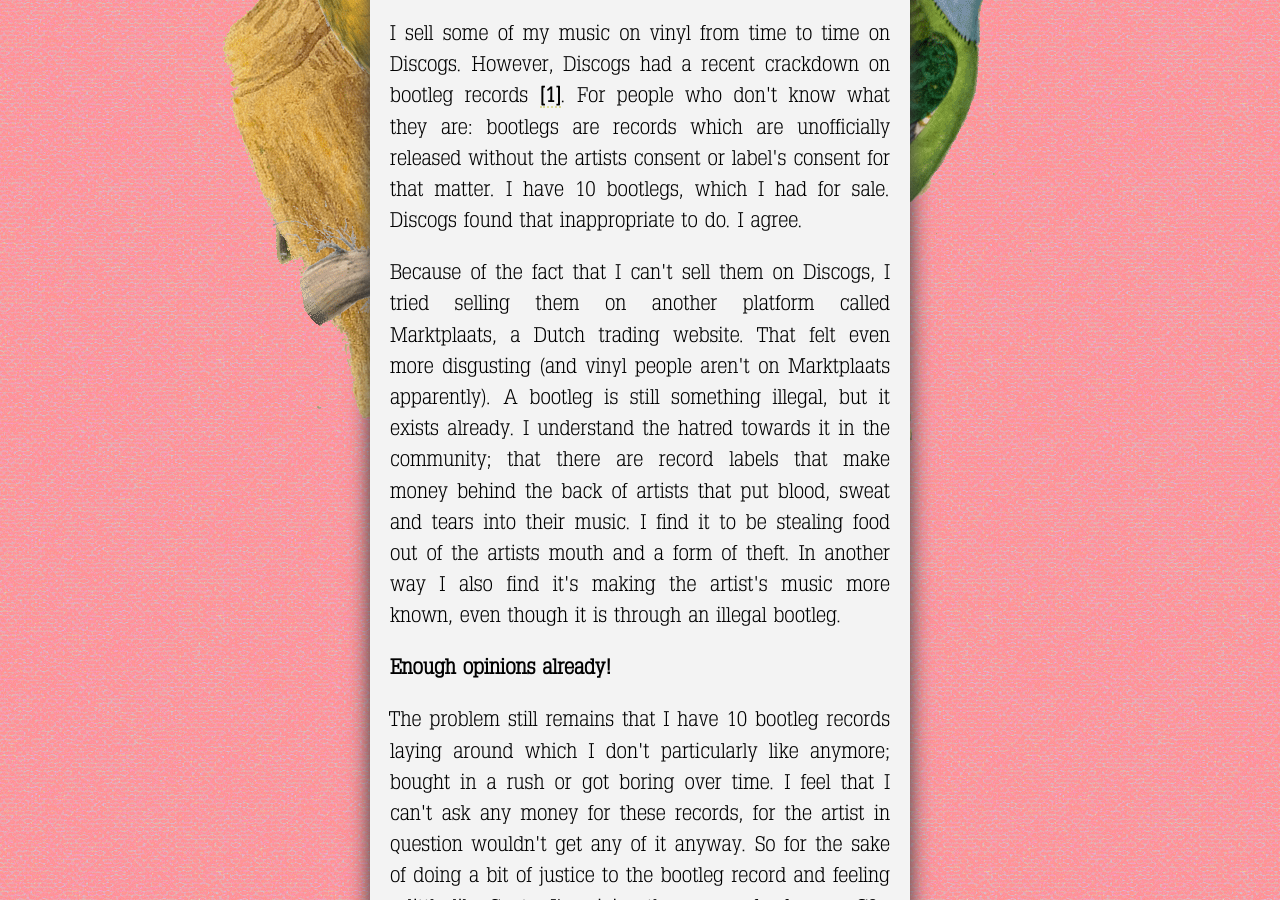
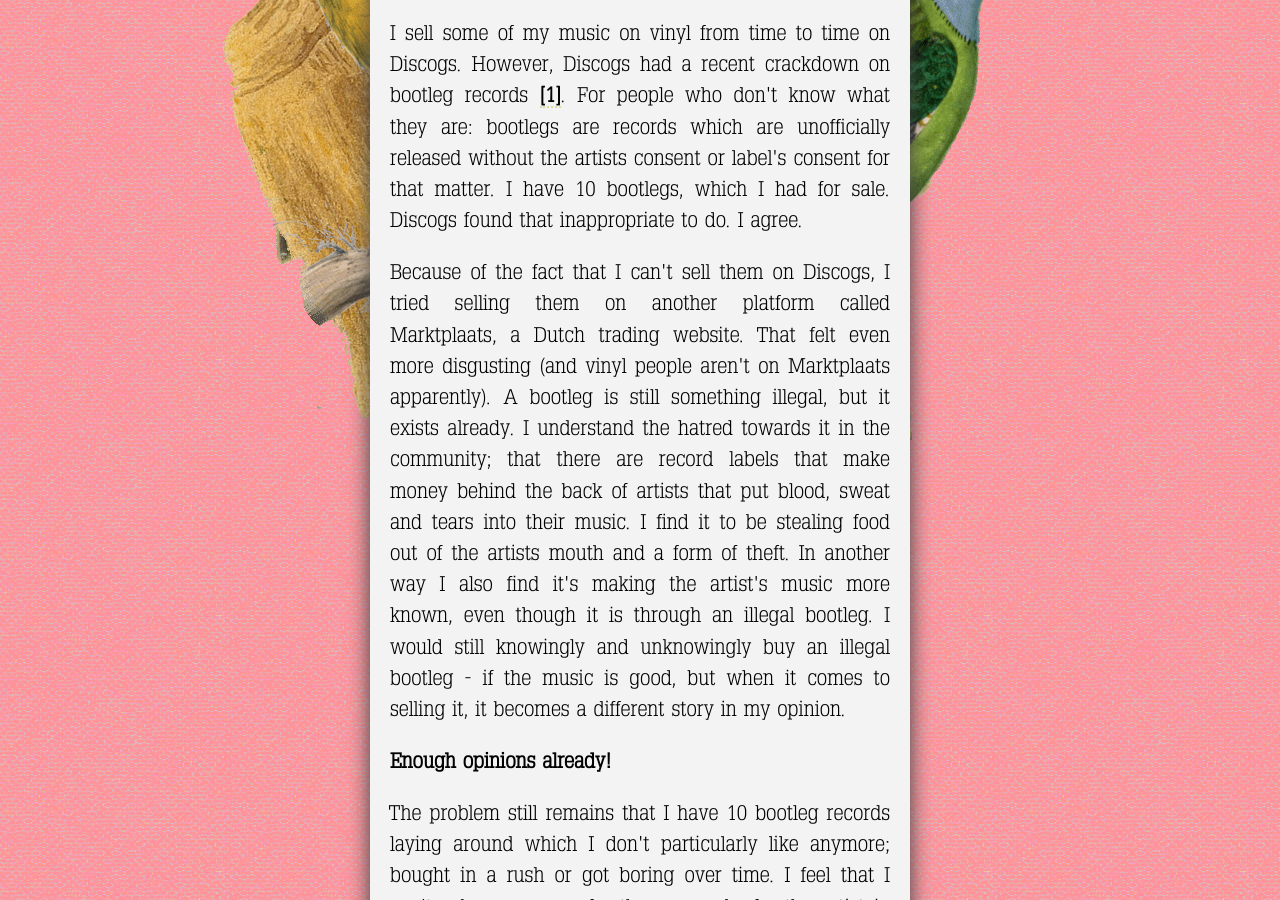
Before and after one commit to grdw/lorikeet, a Jekyll site: the page built from _posts/2017-12-10-free-bootlegs.md, in a window 1280 px wide and 900 px high, scrolled down 671 px. Built offline with Jekyll 4.4.1, drawn with Linux system fonts in a browser that asks for light colours.

Commit message:
Add a line about buying bootlegs

```diff
--- a/_posts/2017-12-10-free-bootlegs.md
+++ b/_posts/2017-12-10-free-bootlegs.md
@@ -31,7 +31,9 @@
   into their music. I find it to be stealing food out of the artists
   mouth and a form of theft. In another way I also find it's making
   the artist's music more known, even though it is through an illegal
-  bootleg.
+  bootleg. I would still knowingly and unknowingly buy an illegal
+  bootleg - if the music is good, but when it comes to selling it, it
+  becomes a different story in my opinion.
 </p>
 
 <strong>Enough opinions already!</strong>
```
